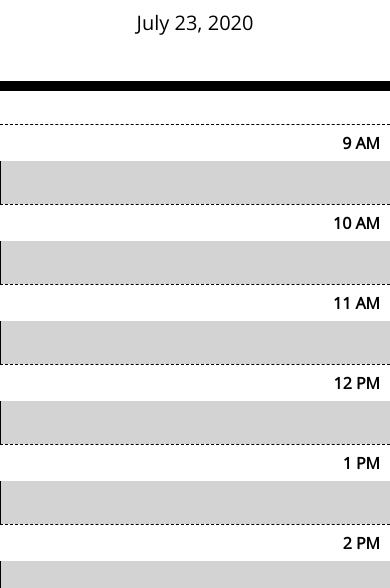
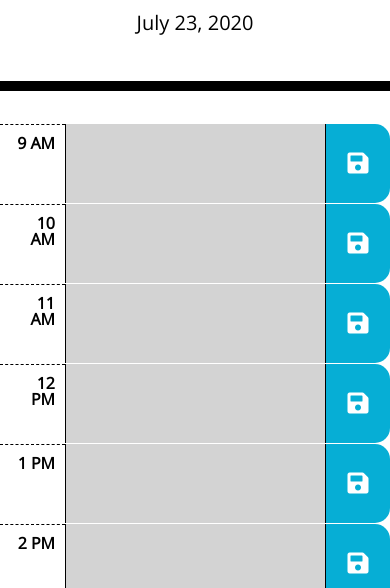
Before and after one commit to tiffany-brand/work-day-timeblock-planner, a plain HTML site: page index.html in a window 390 px wide. Shown: the part 256-844 px from the top of the page. Drawn offline with nearby package versions, Linux system fonts and the light colour scheme.

Commit message:
Fix Bootstrap column sizing for mobile

```diff
--- a/assets/script.js
+++ b/assets/script.js
@@ -2,6 +2,9 @@ $(document).ready(function () {
 
     // Selector to display today's date
     const currentDateEl = $("header #currentDay");
+    const hourDivEl = $("div.hour-div");
+    const eventDivEl = $("div.event-div");
+    const saveDivEl = $("div.save-div");
 
     // set today's date
     const today = moment(); // when testing, change this to different hours - .subtract(4, "hours"); - after testing, remove the subtract
@@ -29,12 +32,12 @@ $(document).ready(function () {
 
             calendar.append(row);
             // hour column
-            row.append($("<div>").addClass("col-sm-2 hour").text(date.format("h A")))
+            row.append($("<div>").addClass("col-2 hour").text(date.format("h A")))
             // event description column
             let timeBlock = date.format("hA"); // keys for data in calEvents object to populate textarea
-            row.append($("<textarea>").addClass(`col-sm-8 ${classOfHour}`).text(calEvents[timeBlock]));
+            row.append($("<textarea>").addClass(`col-8 ${classOfHour}`).text(calEvents[timeBlock]));
             // save button column
-            row.append($("<button>").addClass("col-sm-2 saveBtn").html("<i class='fas fa-save'></i>").attr("id", date.format("hA")));
+            row.append($("<button>").addClass("col-2 saveBtn").html("<i class='fas fa-save'></i>").attr("id", date.format("hA")));
 
             // increment hour before creating next row
             date.add(1, "hour");
--- a/index.html
+++ b/index.html
@@ -19,7 +19,9 @@
     <p class="lead">A simple calendar app for scheduling your work day</p>
     <p id="currentDay" class="lead"></p>
   </header>
-  <div class="container"></div>
+  <div class="container">
+    <!-- Timeblocks will be added here. -->
+  </div>
 
   <script src="https://code.jquery.com/jquery-3.4.1.min.js"></script>
   <script src="https://cdnjs.cloudflare.com/ajax/libs/moment.js/2.24.0/moment.min.js"></script>
```
